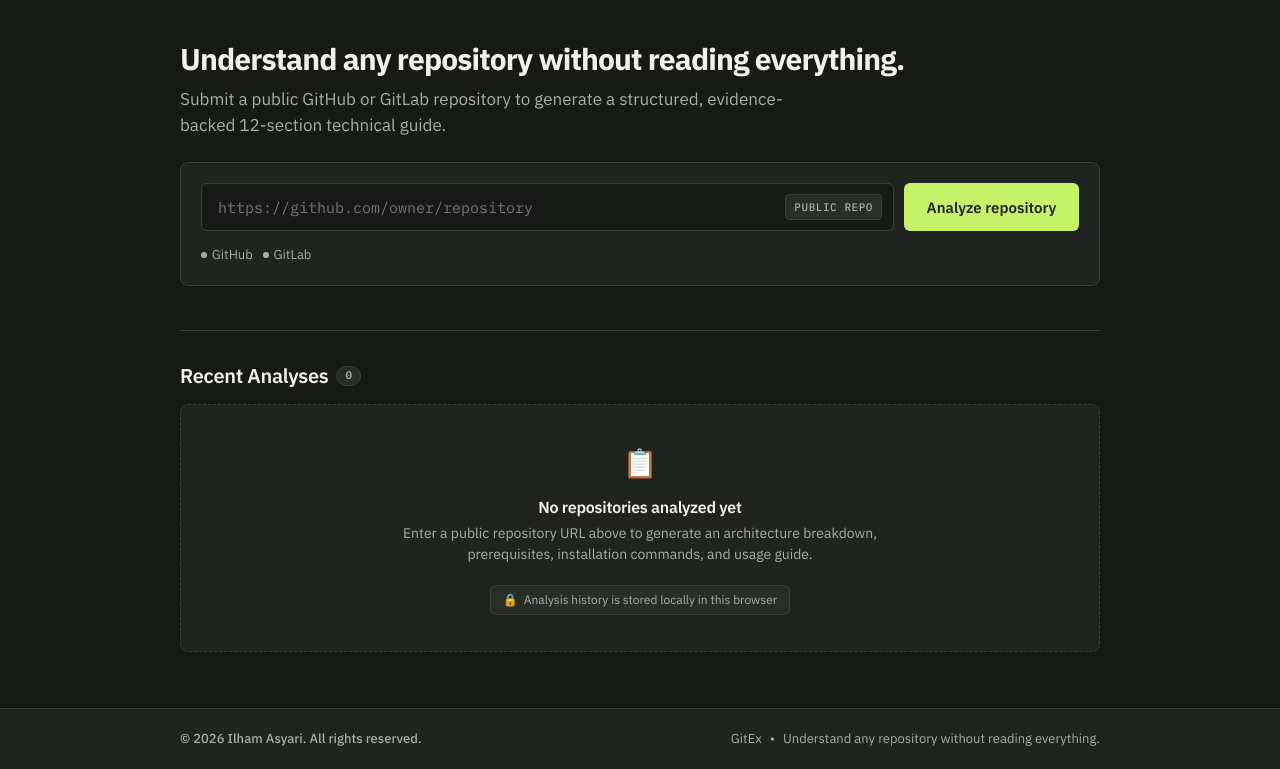
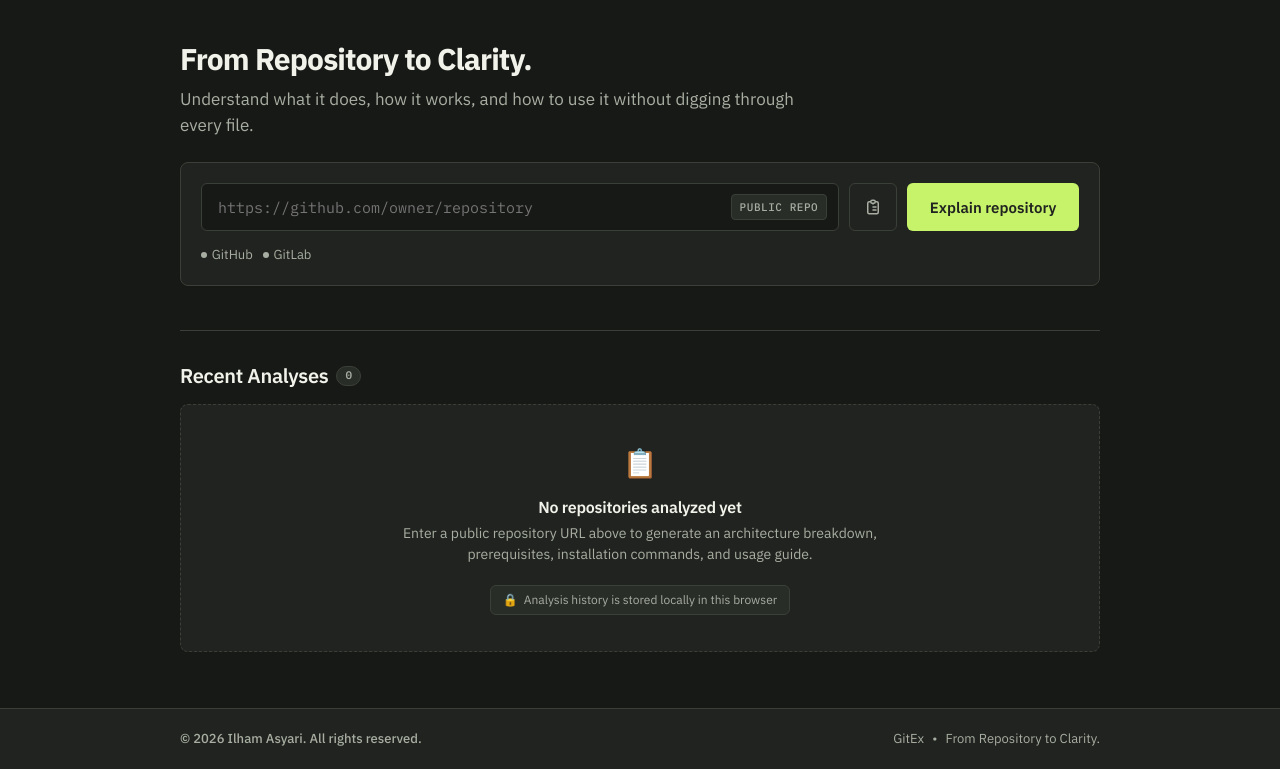
Before and after one commit to ilhamasy/gitex-web, a Node server app: page / in a window 1280 px wide. Shown: the part 57-826 px from the top of the page. Run offline with Node 20, Linux system fonts and the light colour scheme; some libraries are stand-ins or nearby versions.

Commit message:
feat(ui): update launcher copywriting and add clipboard paste button

```diff
--- a/public/css/style.css
+++ b/public/css/style.css
@@ -293,6 +293,44 @@ a {
   pointer-events: none;
 }
 
+.btn-paste {
+  display: inline-flex;
+  align-items: center;
+  justify-content: center;
+  width: 48px;
+  height: 48px;
+  min-width: 48px;
+  min-height: 48px;
+  background-color: var(--color-surface);
+  color: var(--color-text-secondary);
+  border: 1px solid var(--color-border);
+  border-radius: var(--radius-sm);
+  cursor: pointer;
+  transition: all 0.15s ease;
+  flex-shrink: 0;
+}
+
+.btn-paste:hover {
+  color: var(--color-accent);
+  border-color: var(--color-accent);
+  background-color: var(--color-surface-muted);
+}
+
+.btn-paste:active {
+  transform: translateY(1px);
+}
+
+.btn-paste svg {
+  width: 18px;
+  height: 18px;
+  min-width: 18px;
+  min-height: 18px;
+  max-width: 18px;
+  max-height: 18px;
+  display: inline-block;
+  vertical-align: middle;
+}
+
 .btn-primary {
   display: inline-flex;
   align-items: center;
@@ -653,11 +691,25 @@ a {
   }
 
   .input-row {
-    flex-direction: column;
+    display: flex;
+    flex-wrap: wrap;
+    gap: 0.625rem;
   }
 
+  .input-container {
+    width: 100%;
+    flex: 1 1 100%;
+  }
+
+  .btn-paste {
+    width: 48px;
+    height: 48px;
+    flex-shrink: 0;
+  }
+
   .btn-primary {
-    width: 100%;
+    flex: 1;
+    width: auto;
   }
 
   .meta-row {
--- a/public/js/main.js
+++ b/public/js/main.js
@@ -58,6 +58,7 @@ if (typeof window !== 'undefined' && !window.GitExHistory) {
   const urlInput = document.getElementById('repo-url');
   const providerBadge = document.getElementById('provider-badge');
   const analyzeBtn = document.getElementById('btn-analyze');
+  const pasteBtn = document.getElementById('btn-paste');
   const validationMsg = document.getElementById('validation-msg');
 
   // Progress modal elements
@@ -122,12 +123,14 @@ if (typeof window !== 'undefined' && !window.GitExHistory) {
     if (!analyzeBtn || !urlInput) return;
     if (isLoading) {
       analyzeBtn.disabled = true;
+      if (pasteBtn) pasteBtn.disabled = true;
       urlInput.disabled = true;
-      analyzeBtn.innerHTML = '<span class="spinner" aria-hidden="true"></span><span>Analyzing...</span>';
+      analyzeBtn.innerHTML = '<span class="spinner" aria-hidden="true"></span><span>Explaining...</span>';
     } else {
       analyzeBtn.disabled = false;
+      if (pasteBtn) pasteBtn.disabled = false;
       urlInput.disabled = false;
-      analyzeBtn.innerHTML = '<span>Analyze repository</span>';
+      analyzeBtn.innerHTML = '<span>Explain repository</span>';
     }
   }
 
@@ -208,6 +211,22 @@ if (typeof window !== 'undefined' && !window.GitExHistory) {
       clearValidation();
       const detected = detectProviderPreview(urlInput.value);
       updateBadge(detected);
+    });
+  }
+
+  if (pasteBtn && urlInput) {
+    pasteBtn.addEventListener('click', async () => {
+      try {
+        const text = await navigator.clipboard.readText();
+        if (text && typeof text === 'string') {
+          urlInput.value = text.trim();
+          urlInput.focus();
+          urlInput.dispatchEvent(new Event('input', { bubbles: true }));
+        }
+      } catch (err) {
+        console.warn('[GitEx] Clipboard read denied or unsupported:', err);
+        urlInput.focus();
+      }
     });
   }
 
--- a/src/controllers/home.controller.js
+++ b/src/controllers/home.controller.js
@@ -3,7 +3,7 @@
  */
 export const getHome = (req, res) => {
   res.render('index', {
-    title: 'GitEx — Understand any repository without reading everything',
+    title: 'GitEx — From Repository to Clarity',
   });
 };
 
--- a/src/views/index.ejs
+++ b/src/views/index.ejs
@@ -3,7 +3,7 @@
 <head>
   <meta charset="UTF-8">
   <meta name="viewport" content="width=device-width, initial-scale=1.0">
-  <meta name="description" content="GitEx — Understand any repository without reading everything. A developer research workbench.">
+  <meta name="description" content="GitEx — From Repository to Clarity. A developer research workbench.">
   <title><%= title %></title>
   <link rel="preconnect" href="https://fonts.googleapis.com">
   <link rel="preconnect" href="https://fonts.gstatic.com" crossorigin>
@@ -18,9 +18,9 @@
       <!-- Launcher Section -->
       <section class="launcher-section" aria-labelledby="launcher-heading">
         <div class="launcher-header">
-          <h1 id="launcher-heading" class="launcher-title">Understand any repository without reading everything.</h1>
+          <h1 id="launcher-heading" class="launcher-title">From Repository to Clarity.</h1>
           <p class="launcher-desc">
-            Submit a public GitHub or GitLab repository to generate a structured, evidence-backed 12-section technical guide.
+            Understand what it does, how it works, and how to use it without digging through every file.
           </p>
         </div>
 
@@ -44,8 +44,13 @@
                 />
                 <span id="provider-badge" class="provider-detect-badge" aria-live="polite">PUBLIC REPO</span>
               </div>
+              <button type="button" id="btn-paste" class="btn-paste" title="Paste repository URL from clipboard" aria-label="Paste URL from clipboard">
+                <svg fill="none" stroke="currentColor" viewBox="0 0 24 24" width="18" height="18" aria-hidden="true">
+                  <path stroke-linecap="round" stroke-linejoin="round" stroke-width="2" d="M9 5H7a2 2 0 00-2 2v12a2 2 0 002 2h10a2 2 0 002-2V7a2 2 0 00-2-2h-2M9 5a2 2 0 002 2h2a2 2 0 002-2M9 5a2 2 0 012-2h2a2 2 0 012 2m-3 7h4m-4 4h4m-4-8h.01"></path>
+                </svg>
+              </button>
               <button type="submit" id="btn-analyze" class="btn-primary">
-                <span>Analyze repository</span>
+                <span>Explain repository</span>
               </button>
             </div>
 
--- a/src/views/partials/footer.ejs
+++ b/src/views/partials/footer.ejs
@@ -6,7 +6,7 @@
     <div class="footer-credits">
       <span>GitEx</span>
       <span>•</span>
-      <span>Understand any repository without reading everything.</span>
+      <span>From Repository to Clarity.</span>
     </div>
   </div>
 </footer>
```
Also changed, not shown: tests/analysis.viewer.test.js (+1 -1 lines), tests/dashboard.test.js (+3 -2 lines), tests/mvp.validation.test.js (+1 -1 lines).
